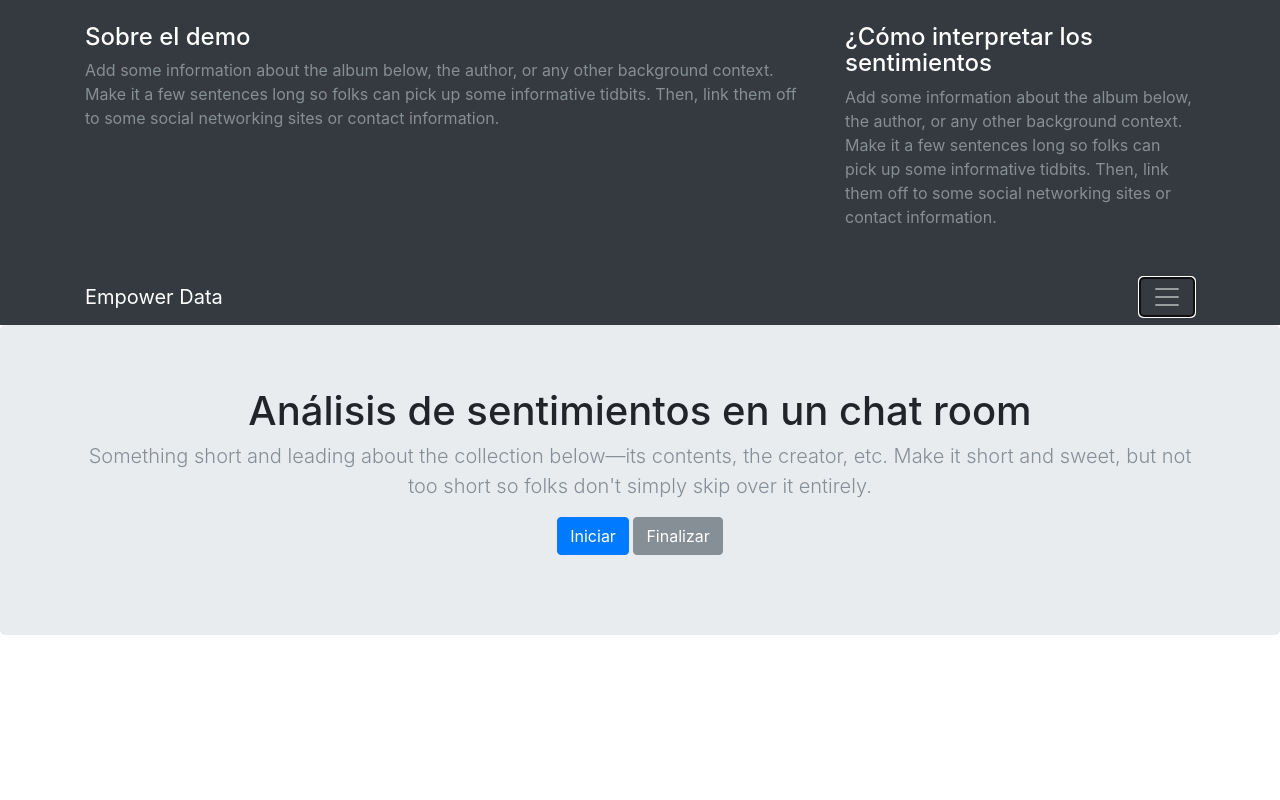
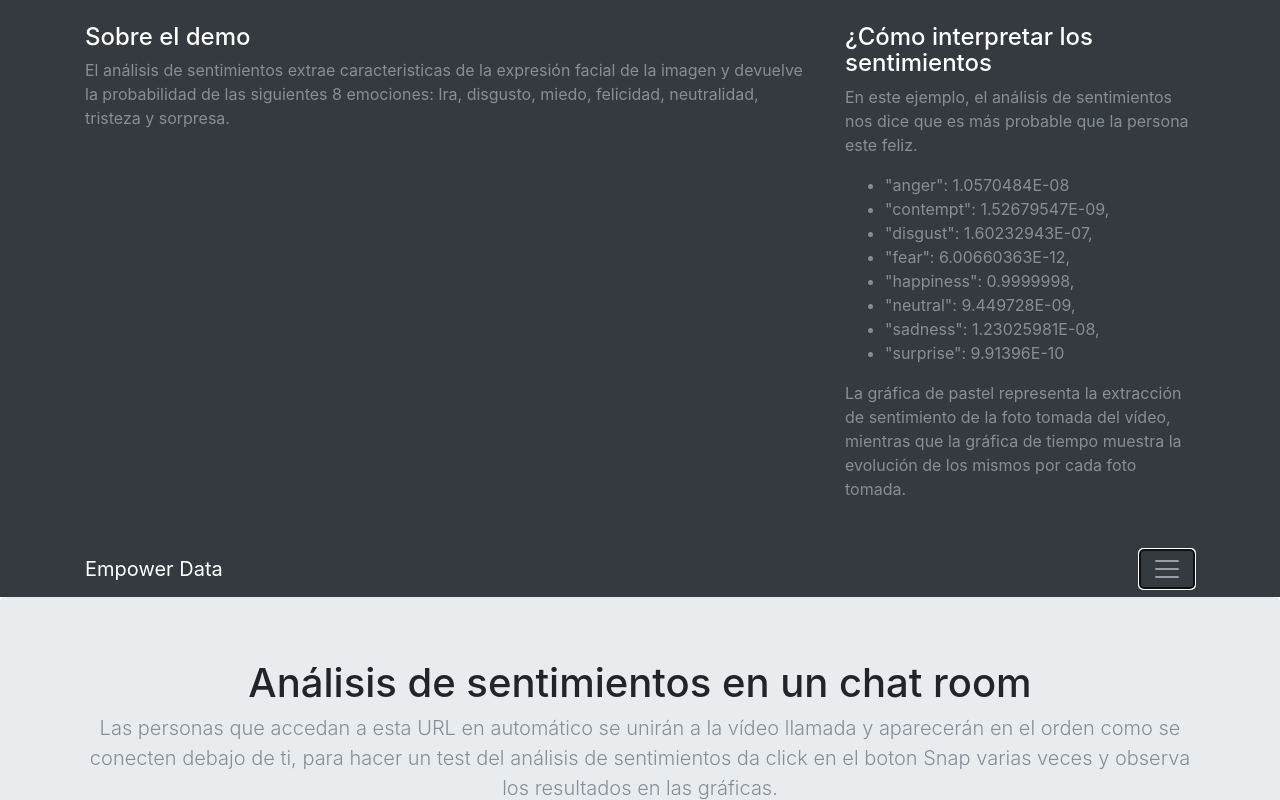
Before and after one commit to hugoalbertoramirez/Sentiment-Analysis-Demo-Web, a website: page index.html in a window 1280 px wide. Both pictures are taken after a click on the button "Toggle navigation". Shown: the top 800 px of the page. Drawn offline with nearby package versions, Linux system fonts and the light colour scheme; a script that the page names is missing.

Commit message:
Description in index.html

```diff
--- a/index.html
+++ b/index.html
@@ -21,11 +21,31 @@
                 <div class="row">
                 <div class="col-sm-8 py-4">
                     <h4 class="text-white">Sobre el demo</h4>
-                    <p class="text-muted">Add some information about the album below, the author, or any other background context. Make it a few sentences long so folks can pick up some informative tidbits. Then, link them off to some social networking sites or contact information.</p>
+                    <p class="text-muted">
+                        El análisis de sentimientos extrae caracteristicas de la expresión facial de la imagen y devuelve la
+                        probabilidad de las siguientes 8 emociones: Ira, disgusto, miedo, felicidad, neutralidad, tristeza y sorpresa.
+                    </p>
                 </div>
                 <div class="col-sm-4 py-4">
                     <h4 class="text-white">¿Cómo interpretar los sentimientos</h4>
-                    <p class="text-muted">Add some information about the album below, the author, or any other background context. Make it a few sentences long so folks can pick up some informative tidbits. Then, link them off to some social networking sites or contact information.</p>
+
+                    <p class="text-muted">
+                        En este ejemplo, el análisis de sentimientos nos dice que es más probable que la persona este feliz.
+                        <ul>
+                            <li class="text-muted">"anger": 1.0570484E-08</li>
+                            <li class="text-muted">"contempt": 1.52679547E-09,</li>
+                            <li class="text-muted">"disgust": 1.60232943E-07,</li>
+                            <li class="text-muted">"fear": 6.00660363E-12,</li>
+                            <li class="text-muted">"happiness": 0.9999998,</li>
+                            <li class="text-muted">"neutral": 9.449728E-09,</li>
+                            <li class="text-muted">"sadness": 1.23025981E-08,</li>
+                            <li class="text-muted">"surprise": 9.91396E-10</li>
+                        </ul>
+                    </p>
+                    <p class="text-muted">
+                        La gráfica de pastel representa la extracción de sentimiento de la foto tomada del vídeo,
+                        mientras que la gráfica de tiempo muestra la evolución de los mismos por cada foto tomada.
+                    </p>
                 </div>
                 </div>
             </div>
@@ -35,18 +55,22 @@
                 <a href="#" class="navbar-brand">Empower Data</a>
                 <button class="navbar-toggler" type="button" data-toggle="collapse" data-target="#navbarHeader" aria-controls="navbarHeader" aria-expanded="false" aria-label="Toggle navigation">
                 <span class="navbar-toggler-icon"></span>
-                </button>
+            </button>
             </div>
         </div>
 
         <section class="jumbotron text-center">
             <div class="container">
                 <h1 class="jumbotron-heading">Análisis de sentimientos en un chat room</h1>
-                <p class="lead text-muted">Something short and leading about the collection below—its contents, the creator, etc. Make it short and sweet, but not too short so folks don't simply skip over it entirely.</p>
-                <p>
+                <p class="lead text-muted">
+                    Las personas que accedan a esta URL en automático se unirán a la vídeo llamada y aparecerán
+                    en el orden como se conecten debajo de ti, para hacer un test del análisis de sentimientos da click en el boton Snap
+                    varias veces y observa los resultados en las gráficas.
+                </p>
+                <!-- <p>
                 <a href="#" class="btn btn-primary">Iniciar</a>
                 <a href="#" class="btn btn-secondary">Finalizar</a>
-                </p>
+                </p> -->
             </div>
         </section>
         <video id="localVideo" height="300" style=" max-width: 40%px; height: auto; margin: 0% 30% 0% 30%;" ></video>
```
